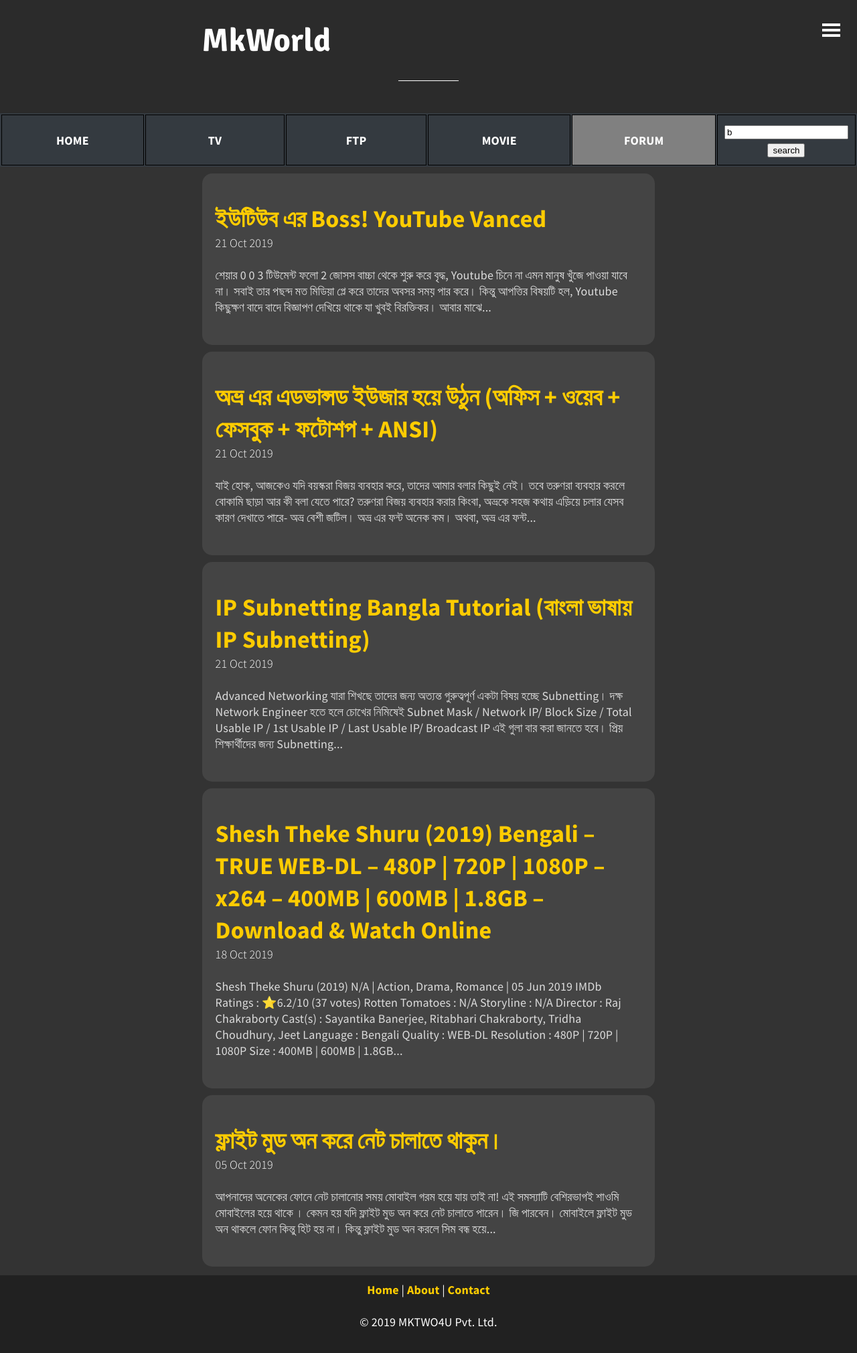
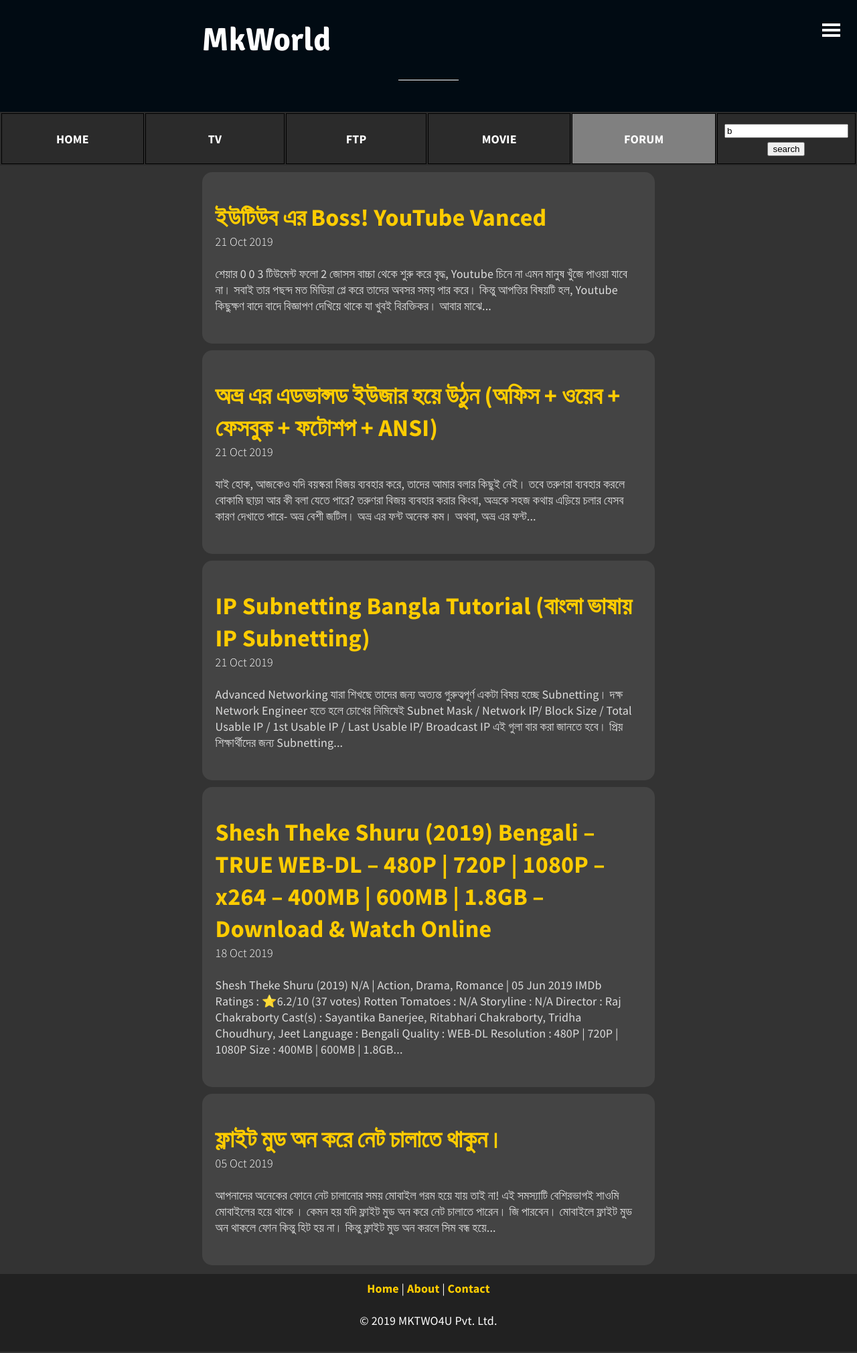
Before and after one commit to bdmilan/blog, a Jekyll site: the page built from index.html, in a window 1280 px wide. Shown: the whole page at 67% size. Built offline with Jekyll 4.4.1, drawn with Linux system fonts in a browser that asks for light colours; the list of posts is cut into pages by our own code.

Commit message:
Update header.html

```diff
--- a/_includes/header.html
+++ b/_includes/header.html
@@ -1,4 +1,4 @@
-<div style="background:#2b2b2b; border: 1px solid #2b2b2b;">
+<div style="background:#010b13;">
 	<div align="left" id="container">
 
 <header id="header">
@@ -21,7 +21,7 @@
 
 
 <nav class="sticky-top">
-  <div class="" style="background-color: #343a40;"><table style="width:100%">
+  <div class="" style="background-color: #2b2b2b;"><table style="width:100%">
   <tr>
     <td style="width: 19%; border: 1px solid #000; font-weight: bold; color: #fff; text-align: center; padding: 10px;"><a href="https://bdmilan.github.io/mk/" style="color: #fff;"> HOME </a></td>
     <td style="width: 19%; border: 1px solid #000; font-weight: bold;color: #fff; text-align: center; padding: 10px;"><a href="tv.html" style="color: #fff;"> TV </a></td>
```
